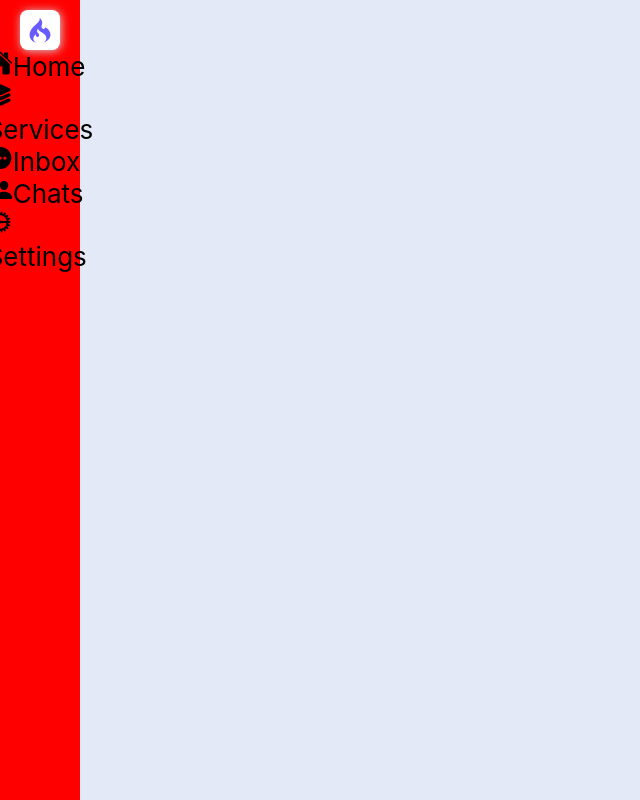
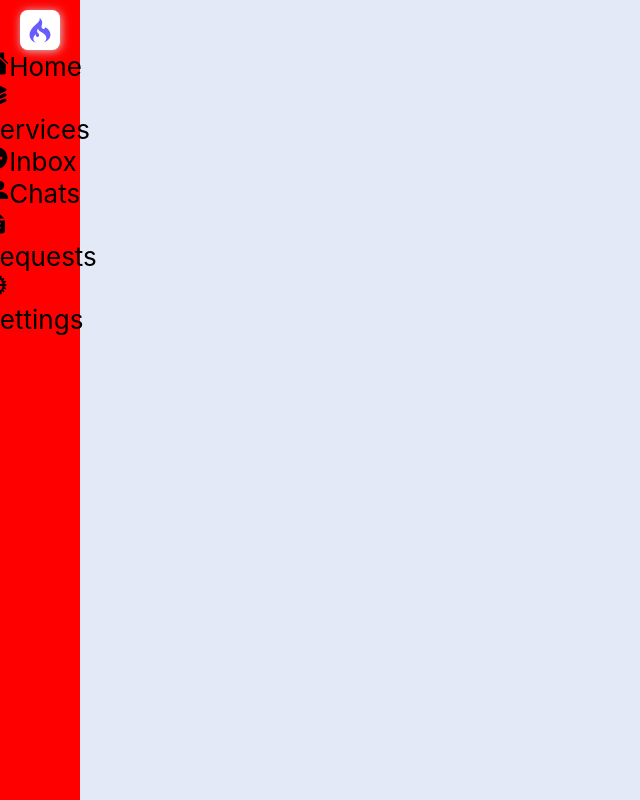
Before and after one commit to amegh-ts/Jobio, a React (Create React App) app in the folder Client/jobio/: page / in a window 1280 px wide. Shown: the whole page, without its empty margins (0-640 px from the left). Built offline with nearby package versions, Linux system fonts and the light colour scheme.

Commit message:
Update AdminNavbar.jsx

```diff
--- a/Client/jobio/src/Components/Admin/Navbar/AdminNavbar.jsx
+++ b/Client/jobio/src/Components/Admin/Navbar/AdminNavbar.jsx
@@ -1,7 +1,7 @@
 import React from 'react'
 import './AdminNavbar.scss'
 import { DiCodeigniter } from "react-icons/di";
-import { IoHome,IoLayers, IoChatbubbleEllipses,IoPeople ,IoCog} from "react-icons/io5";
+import { IoHome, IoLayers, IoChatbubbleEllipses, IoPeople, IoDocumentText, IoCog } from "react-icons/io5";
 
 
 const AdminNavbar = () => {
@@ -30,11 +30,18 @@ const AdminNavbar = () => {
                                 <span>Inbox</span>
                             </li>
                             <li>
-                                <IoPeople/>
+                                <IoPeople />
                                 <span>Chats</span>
                             </li>
-                            <li><IoCog/></li>
-                            <span>Settings</span>
+                            <li>
+                                <IoDocumentText/>
+                                <span>Requests</span>
+                            </li>
+                            <li>
+                                <IoCog />
+                                <span>Settings</span>
+
+                            </li>
                         </ul>
                     </div>
                 </div>
```
